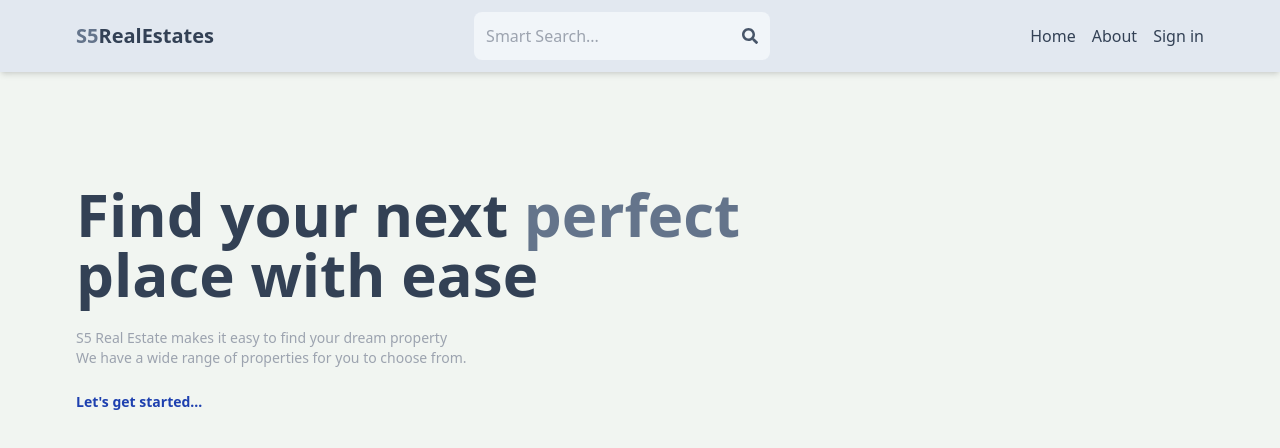
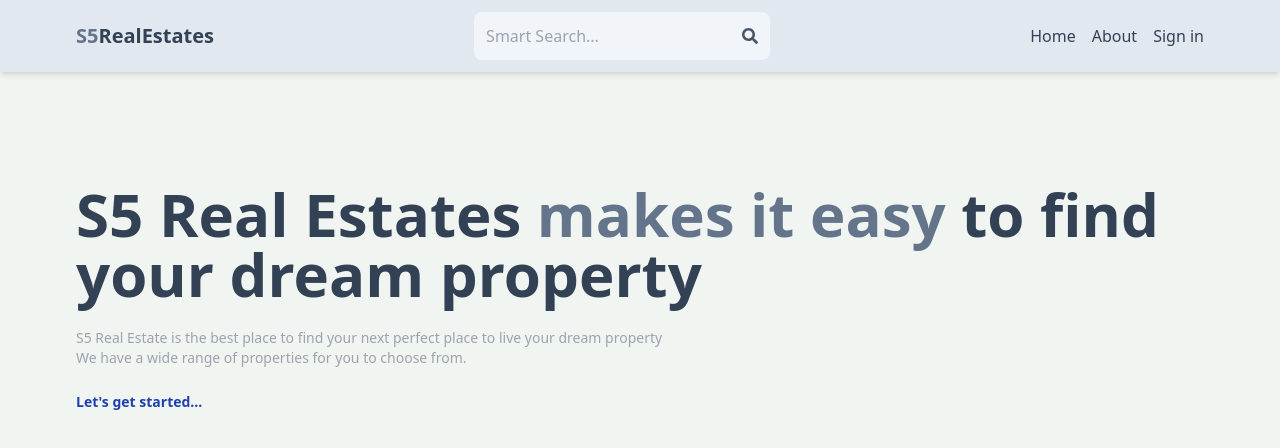
Before and after one commit to S5-Smart-Real-Estate-Project/S5_Real_Estates, a React (Vite) app in the folder client/: page / in a window 1280 px wide. Shown: the top 448 px of the page. Built offline with nearby package versions, Linux system fonts and the light colour scheme; no server answers.

Commit message:
Updated Home page

```diff
--- a/client/src/pages/Home.jsx
+++ b/client/src/pages/Home.jsx
@@ -50,12 +50,12 @@ export default function Home() {
     {/* top */}
     <div className='flex flex-col gap-6 p-28 px-3 max-w-6xl mx-auto'>
       <h1 className='text-slate-700 font-bold text-3xl lg:text-6xl'>
-        Find your next <span className='text-slate-500'>perfect</span>
+        S5 Real Estates <span className='text-slate-500'>makes it easy</span> to find
         <br />
-        place with ease
+        your dream property
       </h1>
       <div className='text-gray-400 text-xs sm:text-sm'>
-        S5 Real Estate makes it easy to find
+        S5 Real Estate is the best place to find your next perfect place to live
         your dream property
         <br />
         We have a wide range of properties for you to choose from.
```
